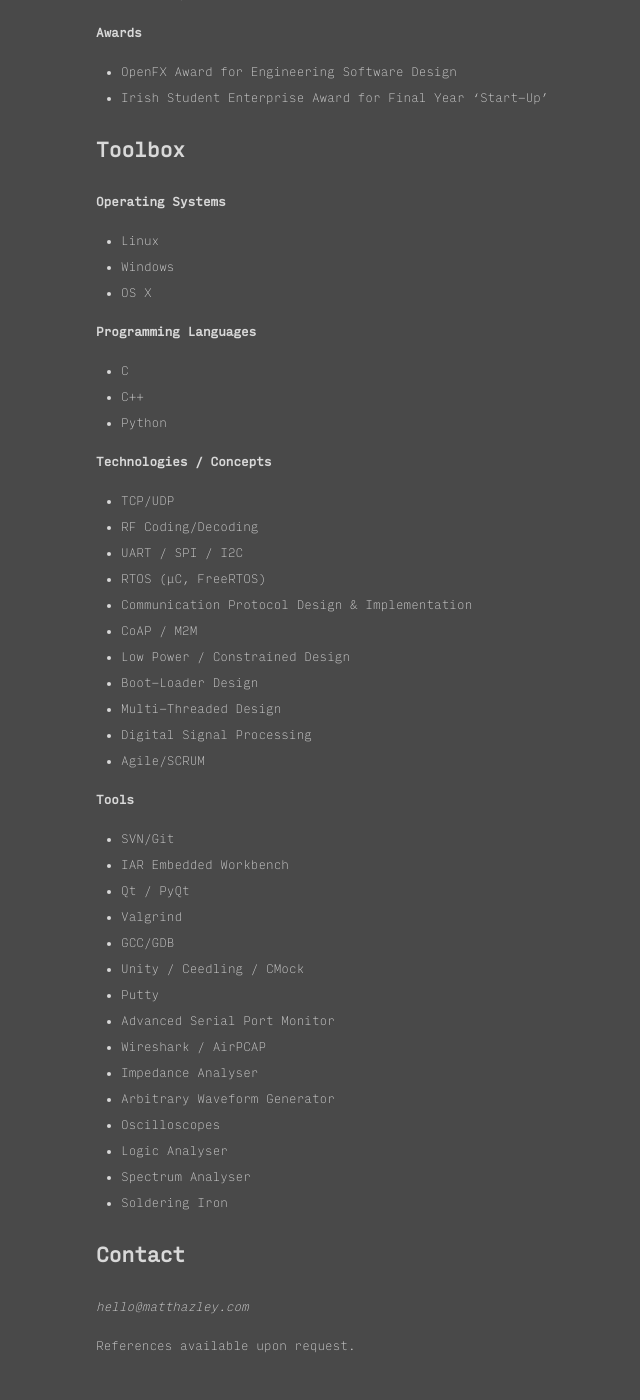
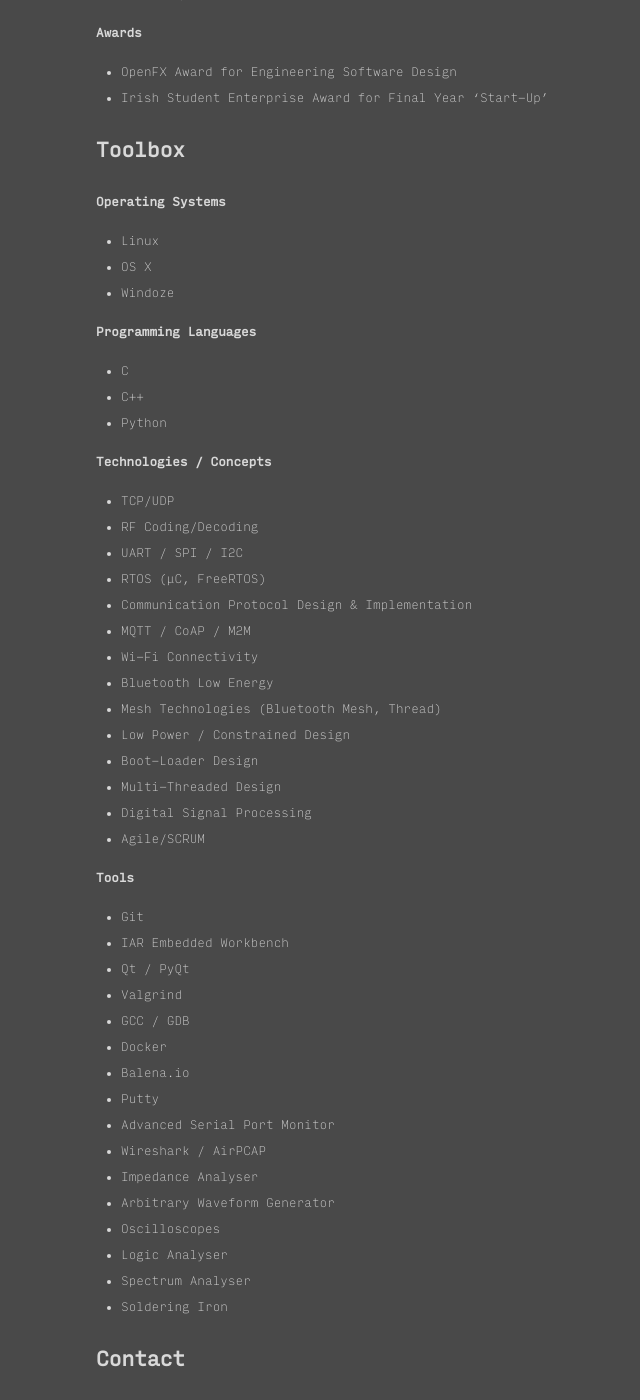
Before and after one commit to mhazley/mhazley.github.io, a Jekyll site: the page built from cv.md, in a window 1280 px wide and 1400 px high, scrolled down 526 px. Shown: the whole window, without its empty margins (94-734 px from the left). Built offline with Jekyll 4.4.1, drawn with Linux system fonts in a browser that asks for light colours; before the commit the page ends 1898 px from its top, so only the background shows below that.

Commit message:
Added some skills to CV

```diff
--- a/cv.md
+++ b/cv.md
@@ -27,8 +27,8 @@ This was a project that attempted to investigate trust and reputation within the
 **Operating Systems**
 
 - Linux
-- Windows
 - OS X
+- Windoze
 
 **Programming Languages**
 
@@ -43,7 +43,10 @@ This was a project that attempted to investigate trust and reputation within the
 - UART / SPI / I2C
 - RTOS (µC, FreeRTOS)
 - Communication Protocol Design & Implementation
-- CoAP / M2M
+- MQTT / CoAP / M2M
+- Wi-Fi Connectivity
+- Bluetooth Low Energy
+- Mesh Technologies (Bluetooth Mesh, Thread)
 - Low Power / Constrained Design
 - Boot-Loader Design
 - Multi-Threaded Design
@@ -52,12 +55,13 @@ This was a project that attempted to investigate trust and reputation within the
 
 **Tools**
 
-- SVN/Git
+- Git
 - IAR Embedded Workbench
 - Qt / PyQt
 - Valgrind
-- GCC/GDB
-- Unity / Ceedling / CMock
+- GCC / GDB
+- Docker
+- Balena.io
 - Putty
 - Advanced Serial Port Monitor
 - Wireshark / AirPCAP
```
